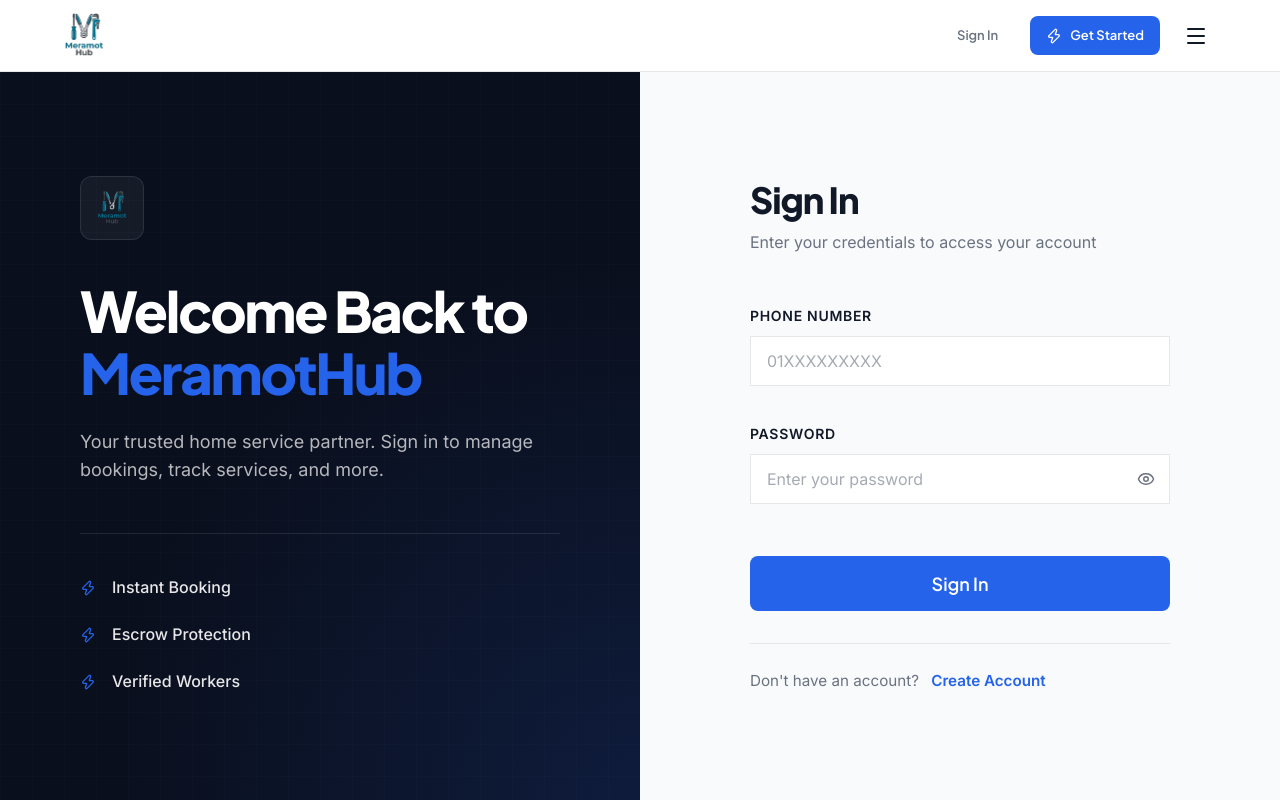
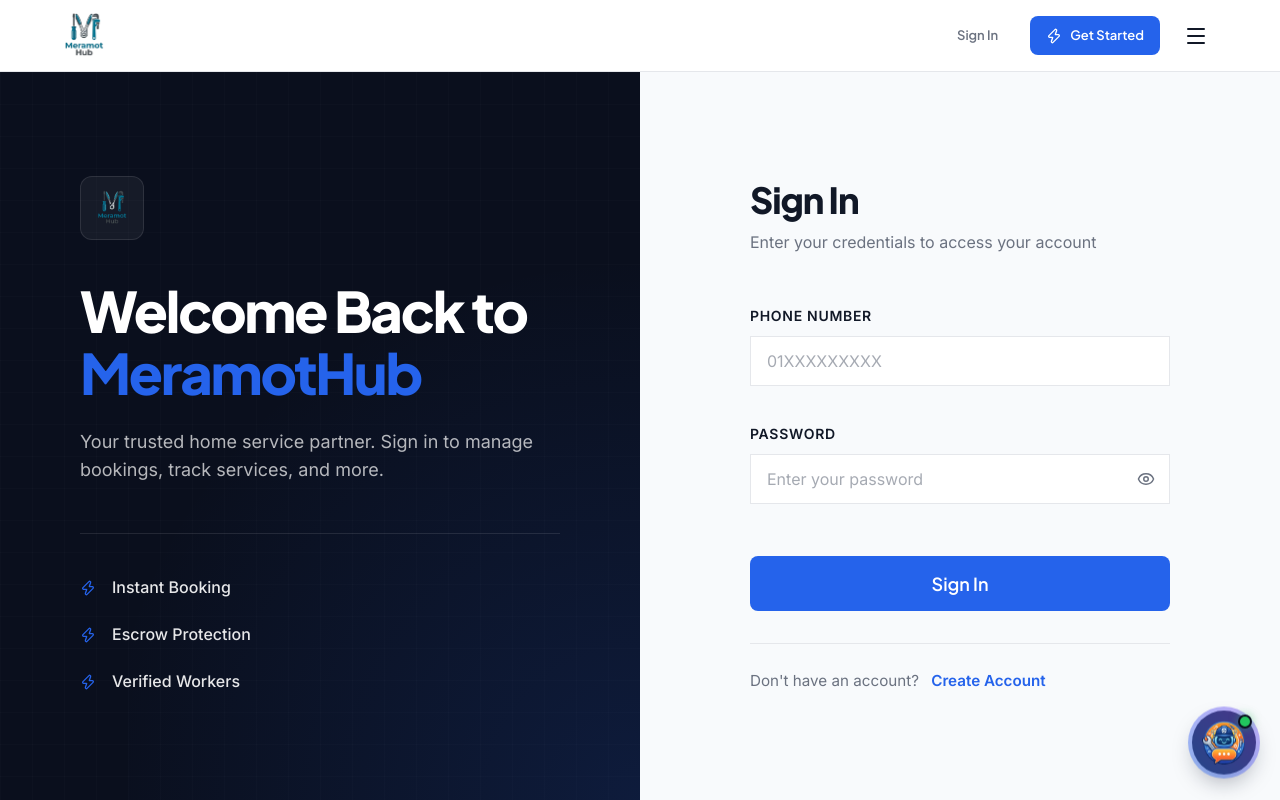
Before and after one commit to tahsinX/MeramotHub-Frontend, a React (Vite) app: page /login in a window 1280 px wide. Shown: the top 800 px of the page. Built offline with nearby package versions, Linux system fonts and the light colour scheme.

Commit message:
Add ChatWidget to AppLayout and remove from CustomerDashboard for centralized usage

```diff
--- a/src/App.jsx
+++ b/src/App.jsx
@@ -15,6 +15,7 @@ import CustomerDashboard from './pages/customer/CustomerDashboard';
 import ProviderDashboard from './pages/provider/ProviderDashboard';
 import AdminDashboard from './pages/admin/AdminDashboard';
 import ManagerDashboard from './pages/manager/ManagerDashboard';
+import ChatWidget from './components/chat/ChatWidget';
 
 function AppLayout() {
   const location = useLocation();
@@ -87,6 +88,7 @@ function AppLayout() {
         } />
       </Routes>
       {!isDashboard && <Footer />}
+      <ChatWidget />
     </>
   );
 }
--- a/src/pages/customer/CustomerDashboard.jsx
+++ b/src/pages/customer/CustomerDashboard.jsx
@@ -6,7 +6,6 @@ import {
 } from 'lucide-react';
 import DashboardLayout from '../../components/layout/DashboardLayout';
 import LocationPicker from '../../components/LocationPicker';
-import ChatWidget from '../../components/chat/ChatWidget';
 import api from '../../api/client';
 import toast from 'react-hot-toast';
 import ProfilePage from '../shared/ProfilePage';
@@ -821,7 +820,6 @@ export default function CustomerDashboard() {
           <Route path="*" element={<Navigate to="/customer" replace />} />
         </Routes>
       </DashboardLayout>
-      <ChatWidget />
     </>
   );
 }
```
